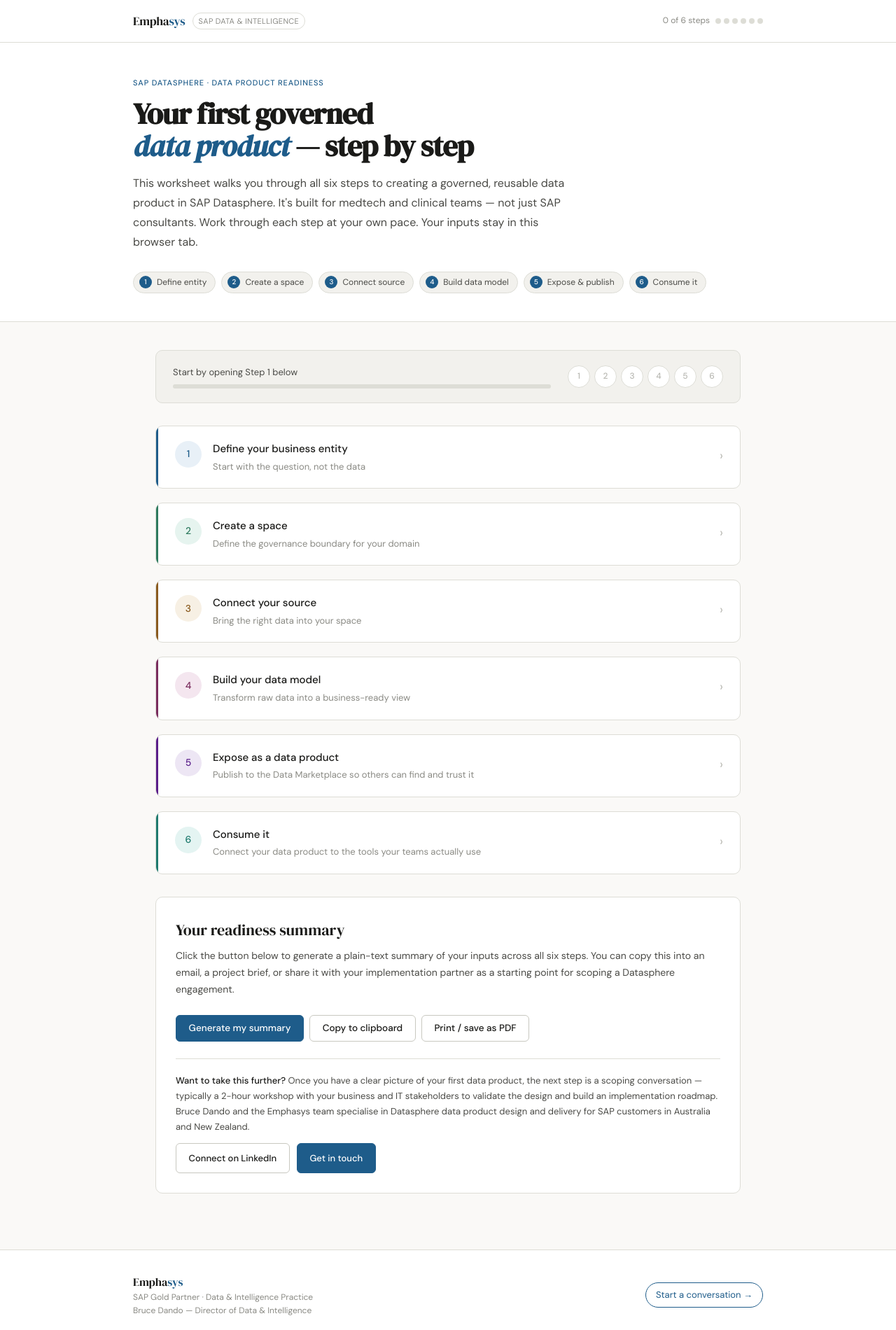
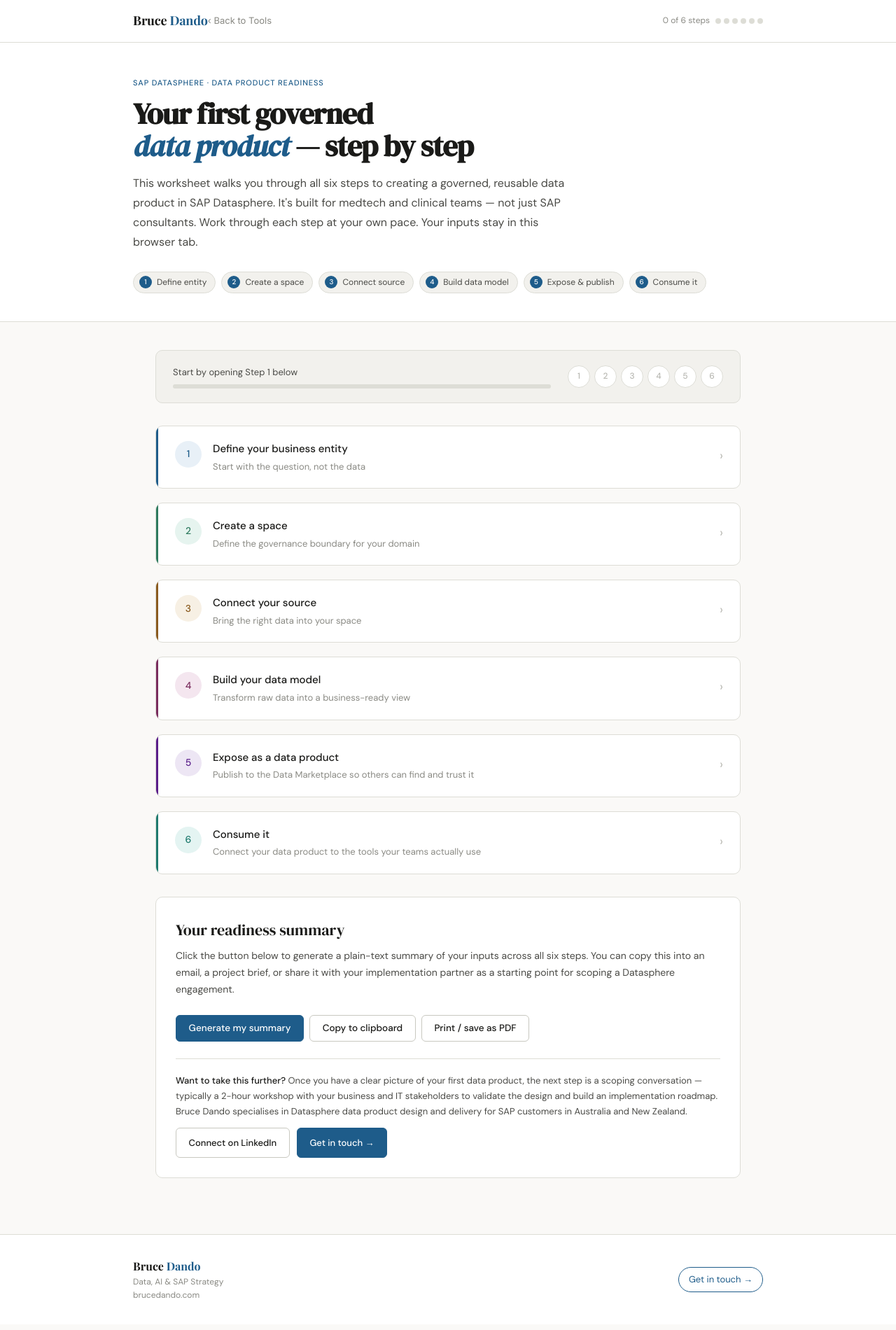
Before and after one commit to brucedando/datasphere-worksheet, a plain HTML site: page index.html in a window 1280 px wide. Shown: the whole page at 70% size. Drawn offline with nearby package versions, Linux system fonts and the light colour scheme.

Commit message:
Add files via upload

```diff
--- a/index.html
+++ b/index.html
@@ -4,7 +4,7 @@
 <meta charset="UTF-8">
 <meta name="viewport" content="width=device-width, initial-scale=1.0">
 <title>Data Product Readiness — SAP Datasphere</title>
-<link href="https://fonts.googleapis.com/css2?family=DM+Serif+Display:ital@0;1&family=DM+Sans:wght@300;400;500&display=swap" rel="stylesheet">
+<link href="https://fonts.googleapis.com/css2?family=Playfair+Display:wght@400;700&family=Inter:wght@300;400;500;600&family=DM+Serif+Display:ital@0;1&family=DM+Sans:wght@300;400;500&display=swap" rel="stylesheet">
 <style>
   *, *::before, *::after { box-sizing: border-box; margin: 0; padding: 0; }
 
@@ -28,6 +28,7 @@
     --s4: #7a2d5e; --s4-bg: #f4e6ef; --s4-mid: #a84d82;
     --s5: #5a1e8a; --s5-bg: #ede6f4; --s5-mid: #8447b8;
     --s6: #1e7a6e; --s6-bg: #e4f4f2; --s6-mid: #3da899;
+    --nav-h: 60px;
     --radius: 10px;
     --radius-sm: 6px;
   }
@@ -753,9 +754,9 @@
 <!-- HEADER -->
 <header class="site-header">
   <div class="header-inner">
-    <div class="header-brand">
-      <span class="header-logo">Empha<span>sys</span></span>
-      <span class="header-tag">SAP Data &amp; Intelligence</span>
+    <div class="header-brand" style="gap:0;">
+      <a href="https://brucedando.com" style="text-decoration:none;"><span class="header-logo" style="font-family:'Playfair Display',serif;font-size:18px;font-weight:700;color:var(--ink);">Bruce <span style="color:var(--accent);">Dando</span></span></a>
+      <a href="https://brucedando.com/#tools" style="text-decoration:none;font-size:13px;color:var(--ink-3);font-family:'Inter',sans-serif;">‹ Back to Tools</a>
     </div>
     <div class="progress-strip">
       <span id="hdr-prog-text" style="font-size:12px;color:var(--ink-3);">0 of 6 steps</span>
@@ -1387,11 +1388,11 @@
     </div>
     <div style="margin-top:1.5rem; padding-top:1.25rem; border-top:1px solid var(--border);">
       <div style="font-size:13px;color:var(--ink-2);line-height:1.7;">
-        <strong style="color:var(--ink);font-weight:500;">Want to take this further?</strong> Once you have a clear picture of your first data product, the next step is a scoping conversation — typically a 2-hour workshop with your business and IT stakeholders to validate the design and build an implementation roadmap. Bruce Dando and the Emphasys team specialise in Datasphere data product design and delivery for SAP customers in Australia and New Zealand.
+        <strong style="color:var(--ink);font-weight:500;">Want to take this further?</strong> Once you have a clear picture of your first data product, the next step is a scoping conversation — typically a 2-hour workshop with your business and IT stakeholders to validate the design and build an implementation roadmap. Bruce Dando specialises in Datasphere data product design and delivery for SAP customers in Australia and New Zealand.
       </div>
       <div style="margin-top:0.75rem;display:flex;gap:10px;flex-wrap:wrap;">
         <a href="https://www.linkedin.com/in/bruce-dando-b507a429" target="_blank" class="btn btn-secondary" style="font-size:13px;">Connect on LinkedIn</a>
-        <a href="mailto:bruce.dando@emphasys.com.au?subject=Datasphere Data Product Discussion" class="btn btn-primary" style="font-size:13px;">Get in touch</a>
+        <a href="https://brucedando.com/#contact" class="btn btn-primary" style="font-size:13px;">Get in touch →</a>
       </div>
     </div>
   </div>
@@ -1402,10 +1403,10 @@
 <footer class="site-footer">
   <div class="footer-inner">
     <div>
-      <div class="footer-brand">Empha<span>sys</span></div>
-      <div class="footer-meta">SAP Gold Partner · Data &amp; Intelligence Practice<br>Bruce Dando — Director of Data &amp; Intelligence</div>
-    </div>
-    <a href="mailto:bruce.dando@emphasys.com.au?subject=Datasphere Data Product Discussion" class="footer-cta">Start a conversation →</a>
+      <div class="footer-brand" style="font-family:'Playfair Display',serif;font-weight:700;">Bruce <span>Dando</span></div>
+      <div class="footer-meta">Data, AI &amp; SAP Strategy<br>brucedando.com</div>
+    </div>
+    <a href="https://brucedando.com/#contact" class="footer-cta">Get in touch →</a>
   </div>
 </footer>
 
@@ -1559,8 +1560,8 @@
     lines.push('Adoption plan: ' + val('s6-adoption'));
     lines.push('');
     lines.push('─────────────────────────────────────────────────────────');
-    lines.push('Produced using the Emphasys Data Product Readiness Worksheet');
-    lines.push('Contact: bruce.dando@emphasys.com.au | emphasys.com.au');
+    lines.push('Produced using the Data Product Readiness Worksheet — brucedando.com');
+    lines.push('Contact: brucedando@gmail.com | brucedando.com');
 
     var out = document.getElementById('summary-out');
     out.textContent = lines.join('\n');
```
